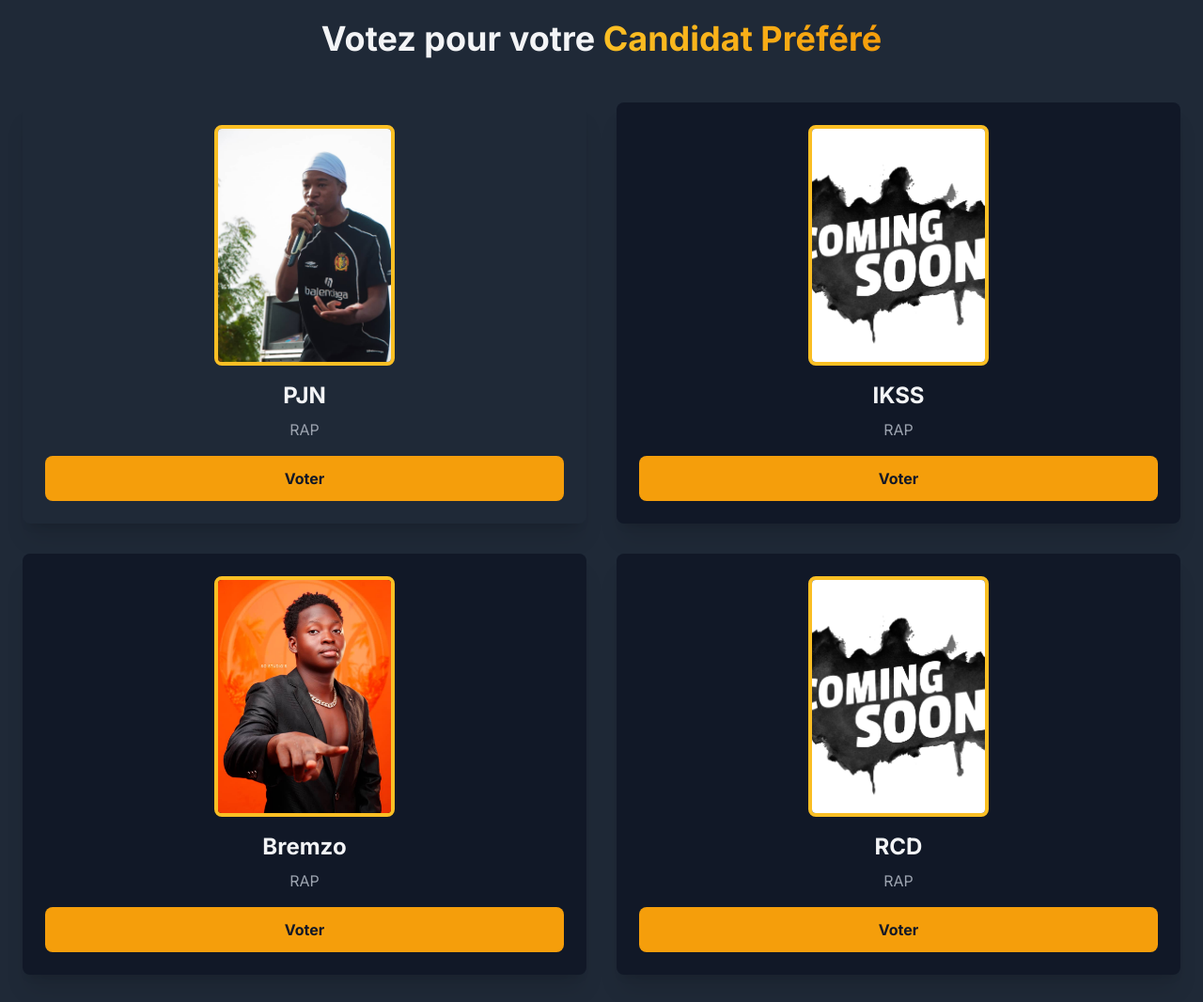
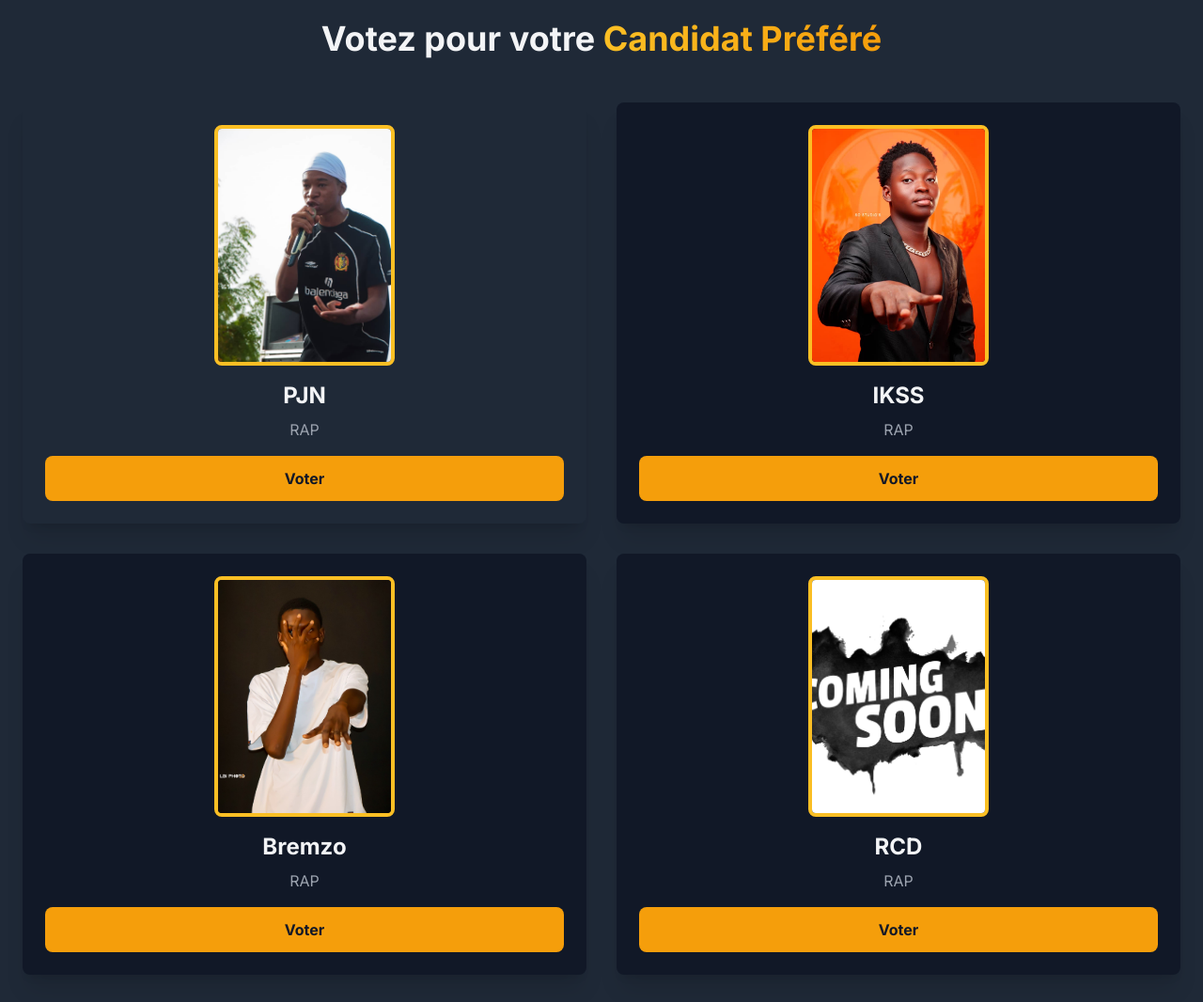
Before and after one commit to idrissWalid/zone-Urbaine-last, a plain HTML site: page index.html in a window 1280 px wide. Shown: the part 3240-4306 px from the top of the page at 94% size. Drawn offline with nearby package versions, Linux system fonts and the light colour scheme.

Commit message:
Update index.html

```diff
--- a/index.html
+++ b/index.html
@@ -213,7 +213,7 @@
                     <!-- Candidat 2 -->
                     <div class="bg-gray-900 rounded-lg shadow-xl text-center p-6 transform hover:scale-105 transition-transform duration-300">
                         <!-- Image rectangulaire portrait -->
-                        <img src="cs.jpg" alt="IKSS" class="w-48 h-64 object-cover mx-auto mb-4 rounded-lg border-4 border-amber-400">
+                        <img src="Bremzo.jpg" alt="IKSS" class="w-48 h-64 object-cover mx-auto mb-4 rounded-lg border-4 border-amber-400">
                         <h3 class="text-2xl font-bold mb-2">IKSS</h3>
                         <p class="text-gray-400 mb-4">RAP</p>
                         <a href="pay2.html"
@@ -226,7 +226,7 @@
                         <!-- Candidat 3 -->
                     <div class="bg-gray-900 rounded-lg shadow-xl text-center p-6 transform hover:scale-105 transition-transform duration-300">
                         <!-- Image rectangulaire portrait -->
-                        <img src="Bremzo.jpg" alt="Bremzo" class="w-48 h-64 object-cover mx-auto mb-4 rounded-lg border-4 border-amber-400">
+                        <img src="Bremwo.jpg" alt="Bremzo" class="w-48 h-64 object-cover mx-auto mb-4 rounded-lg border-4 border-amber-400">
                         <h3 class="text-2xl font-bold mb-2">Bremzo</h3>
                         <p class="text-gray-400 mb-4">RAP</p>
                         <a href="pay3.html"
```
